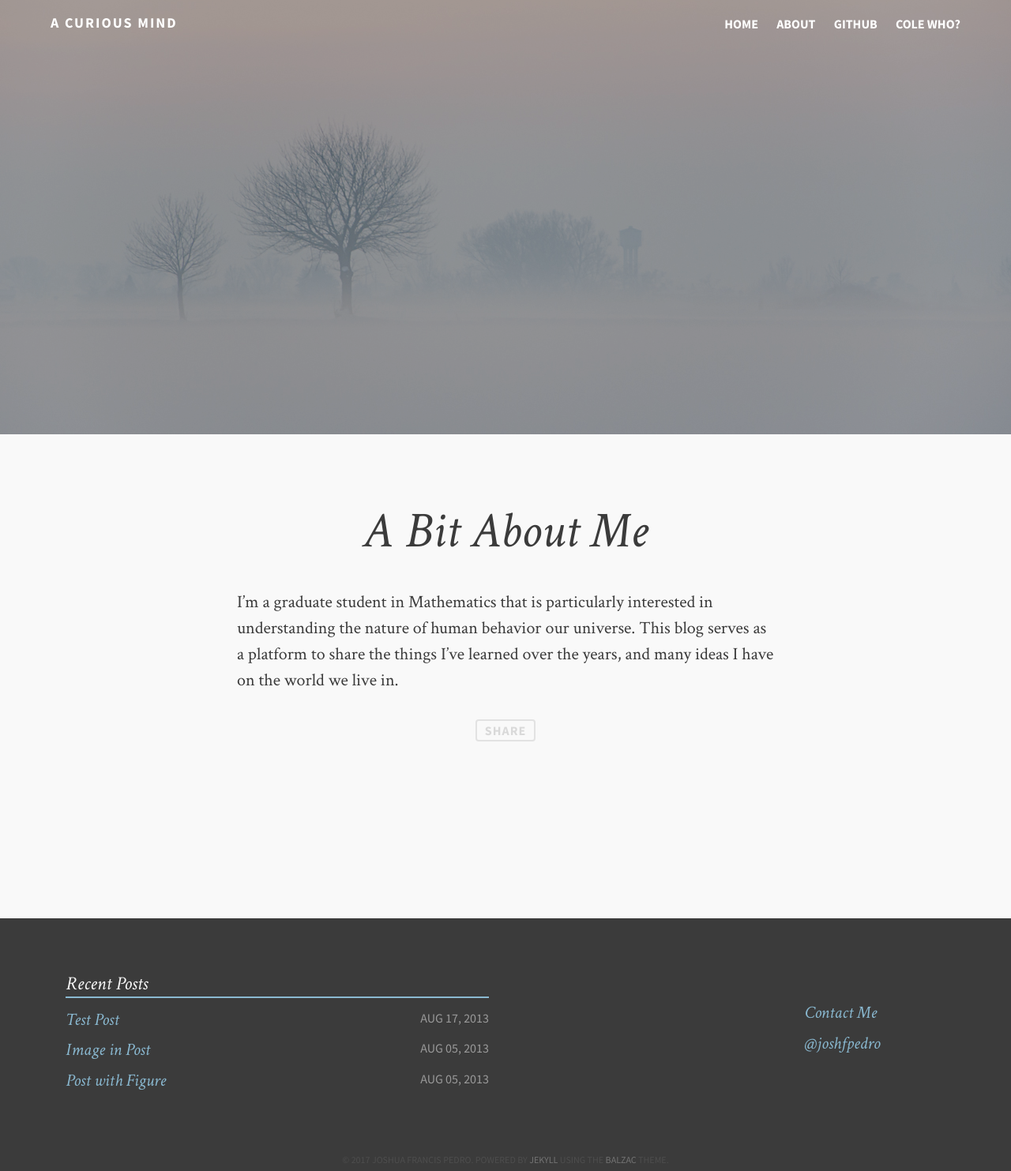
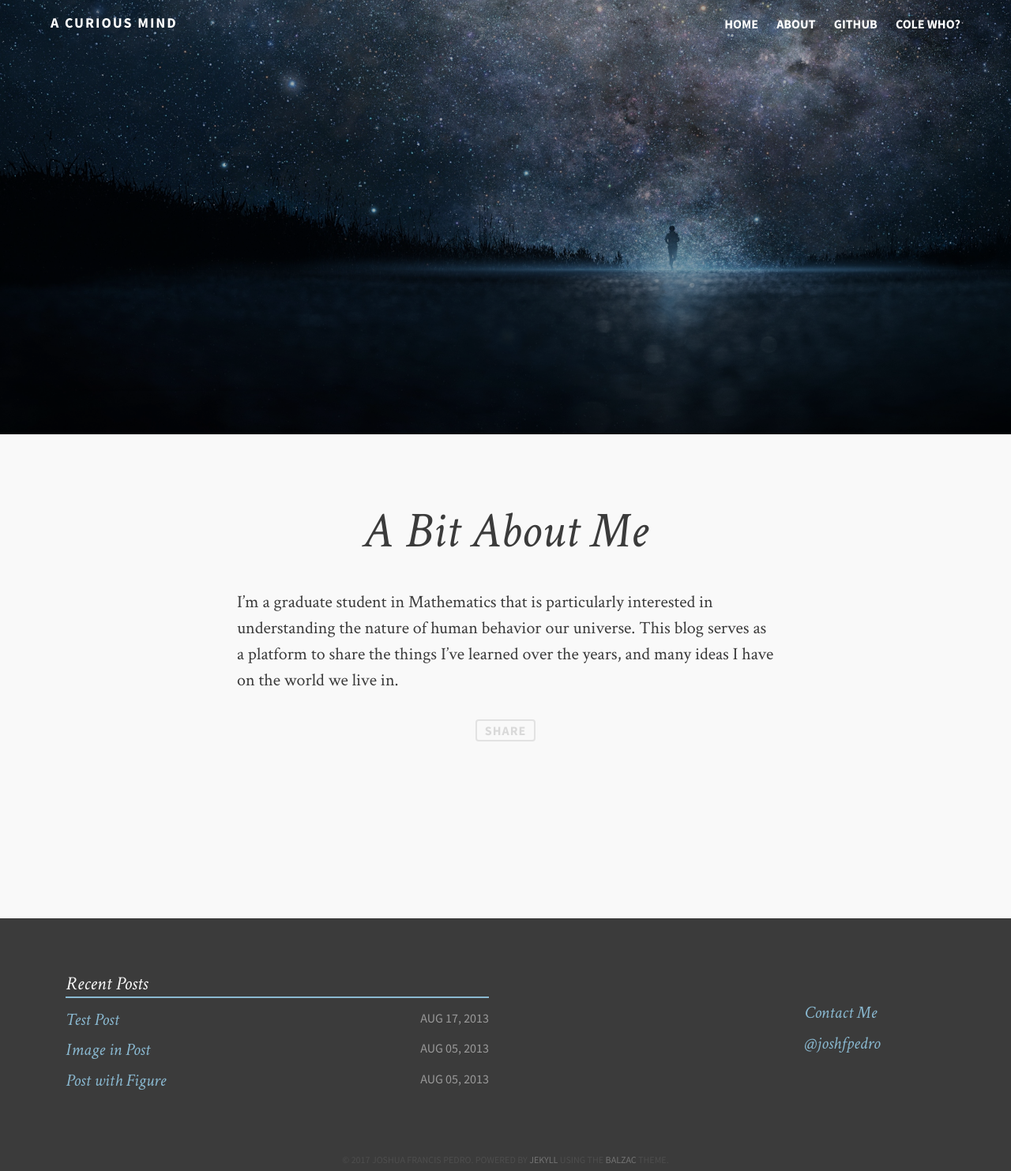
Before and after one commit to ColeTownsend/Balzac-for-Jekyll, a Jekyll site: the page built from about.md, in a window 1280 px wide. Shown: the whole page at 79% size. Built offline with Jekyll 4.4.1, drawn with Linux system fonts in a browser that asks for light colours; comment, search, counter and statistics services are not loaded.

Commit message:
changed feature image

```diff
--- a/about.md
+++ b/about.md
@@ -5,7 +5,7 @@ title: A Bit About Me
 description:
 tags: [about, me]
 image:
-  feature: soft-trees.jpg
+  feature: star-art.jpg
 ---
 
 I'm a graduate student in Mathematics that is particularly interested in understanding the nature of human behavior our universe. This blog serves as a platform to share the things I've learned over the years, and many ideas I have on the world we live in.
```
